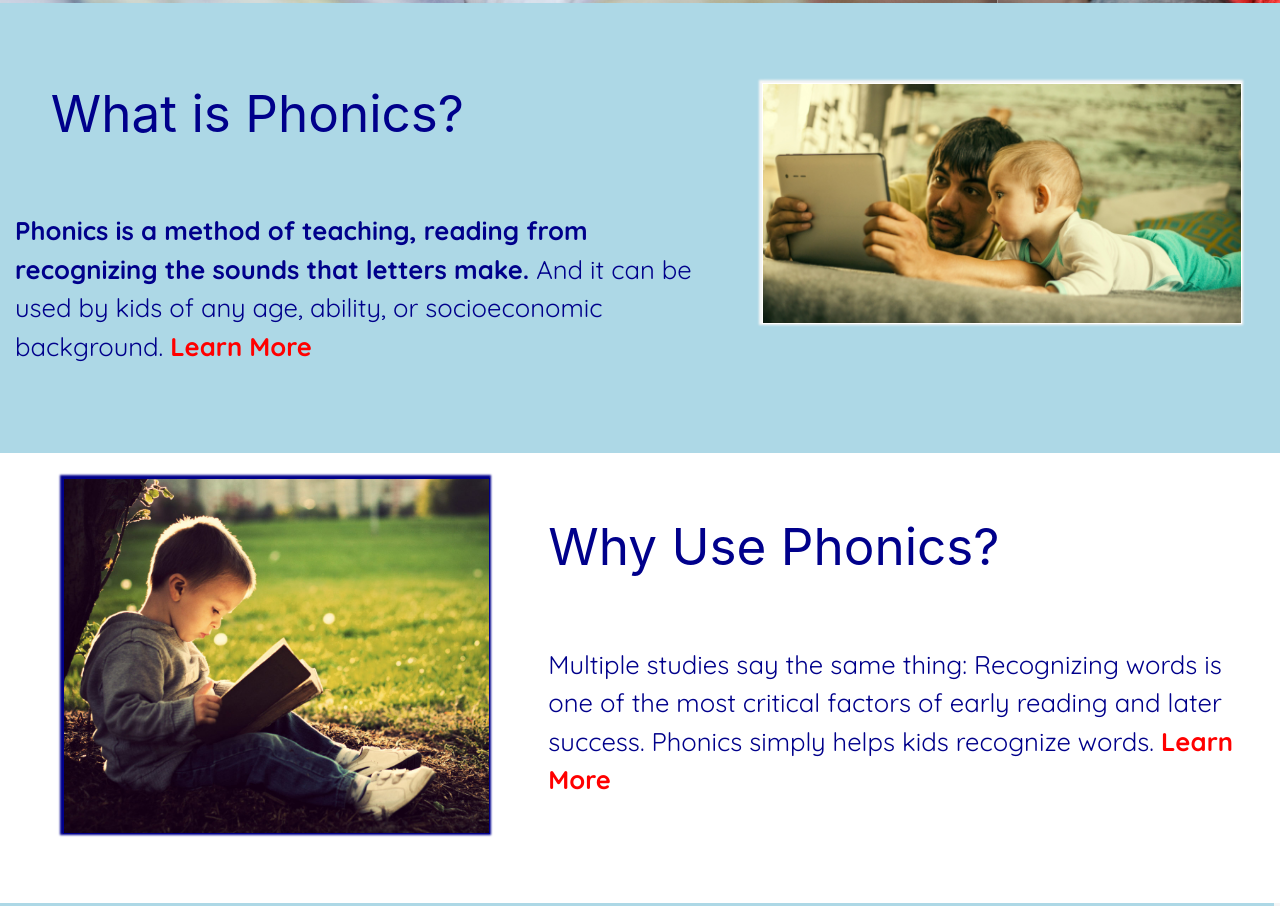
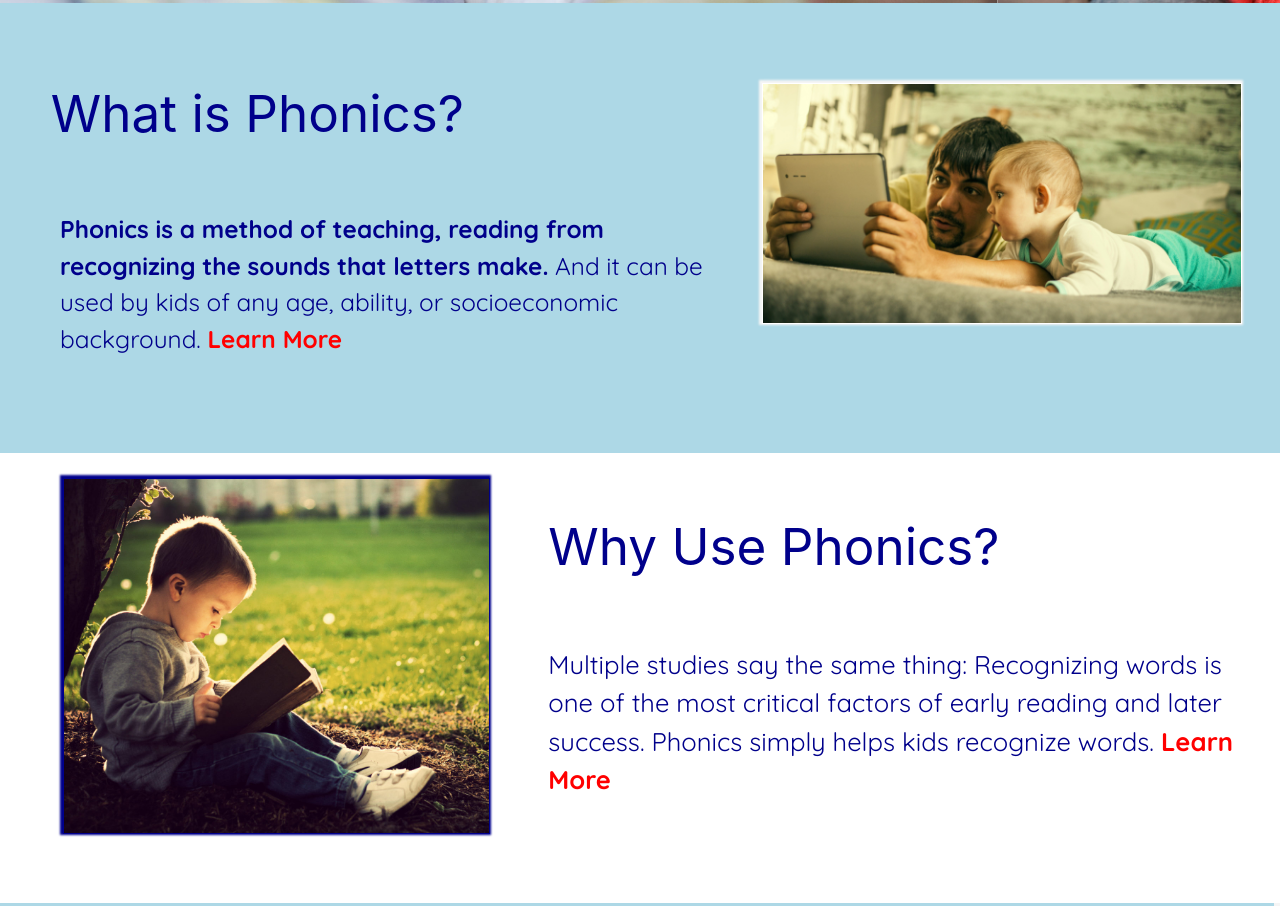
Before and after one commit to mikeheiser9/hook-on-phonics-2, a website: page app/public/index.html in a window 1280 px wide. Shown: the part 712-1618 px from the top of the page. Drawn offline with nearby package versions, Linux system fonts and the light colour scheme; a web font is replaced by a local one.

Commit message:
donish ahain

```diff
--- a/app/public/css/style.css
+++ b/app/public/css/style.css
@@ -283,7 +283,8 @@ height: 100% !important;
     margin-top: 60px;
     font-family: 'Quicksand', sans-serif;
     color: darkblue;
-    font-size: 2vw;
+    font-size: 1.9vw;
+    margin-left: 45px;
 }
 #def2 {
     margin-top: 60px;
@@ -480,7 +481,6 @@ height: 100% !important;
 #footer {
     background-color: #0F408E;
     color: #d3d3d3;
-    margin-top: 50px;
     bottom: 0;
     padding: 10px;
     width: 100vw;
```
